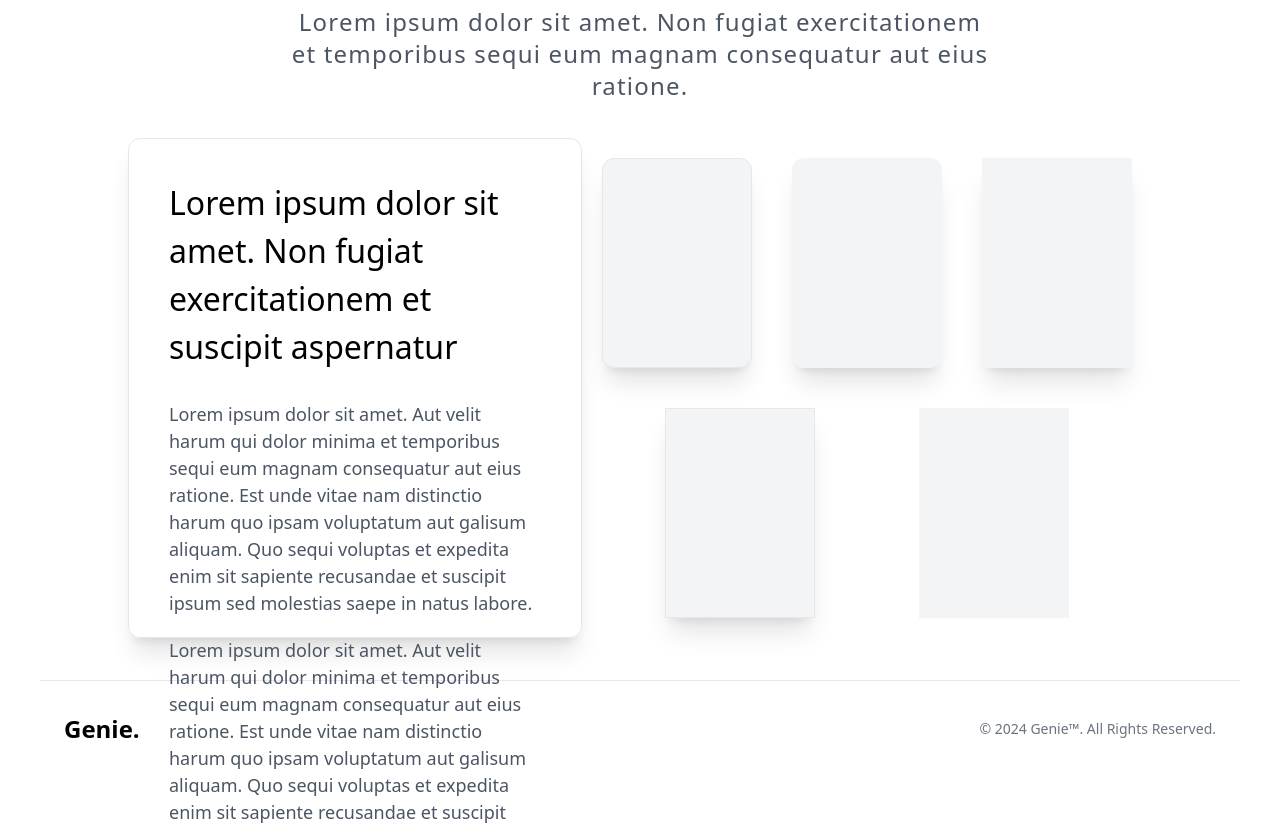
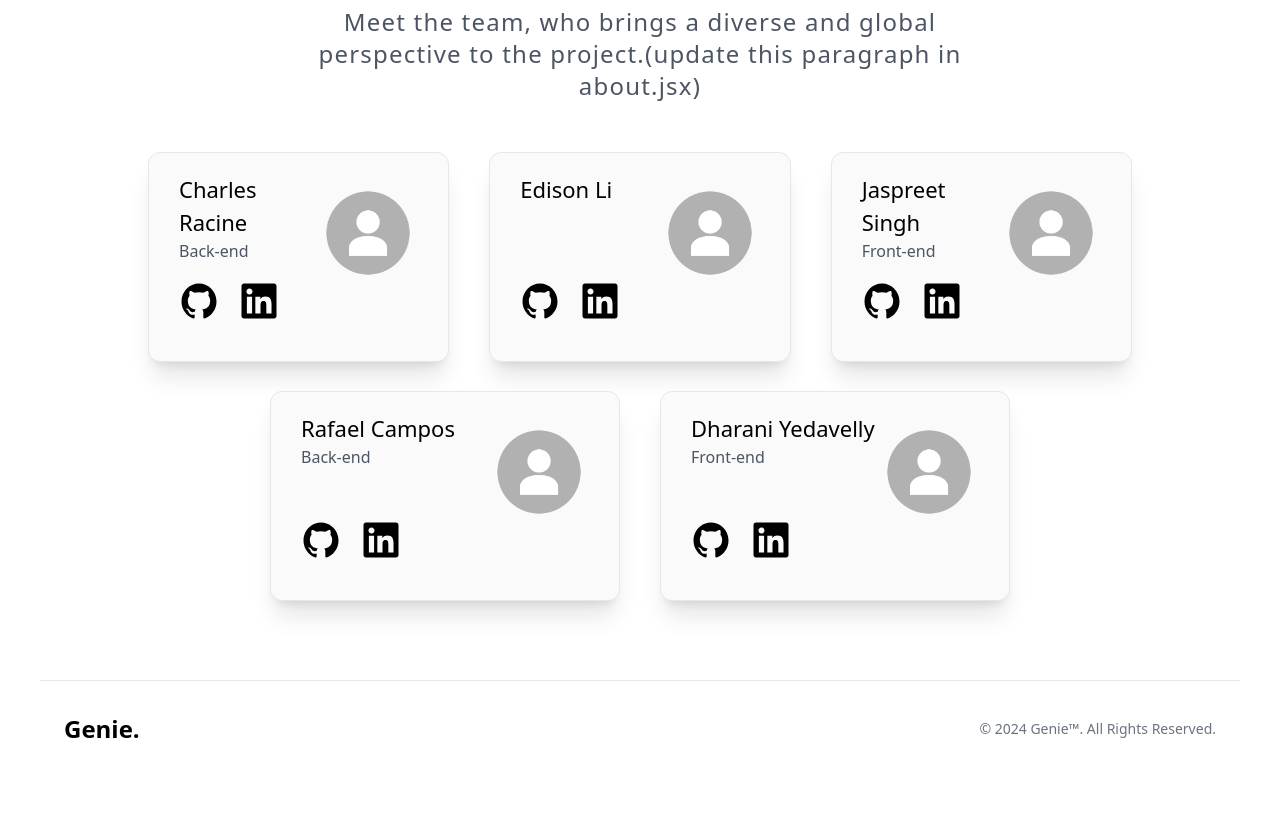
Before and after one commit to FlashGenie/genie-app, a React (Vite) app in the folder frontend/: page / in a window 1280 px wide. Shown: the part 3540-4370 px from the top of the page. After the commit the page ends 4317 px from the top, so only its background shows below. Built offline with nearby package versions, Linux system fonts and the light colour scheme; no server answers.

Commit message:
add profile divs in 'about' section

```diff
--- a/frontend/src/components/MainPage/About.jsx
+++ b/frontend/src/components/MainPage/About.jsx
@@ -1,4 +1,4 @@
-
+import AboutProfileBox from "./AboutProfileBox";
 
 function About() {
     return(
@@ -6,51 +6,54 @@ function About() {
             <div className="flex flex-col justify-center items-center">
                 <h2 className="text-5xl font-medium mb-3 text-center">About Us</h2>
                 <p className="text-gray-600 pb-5 text-2xl font-light tracking-wider text-center mb-4 max-w-[700px]">
-                Lorem ipsum dolor sit amet. Non fugiat exercitationem et temporibus sequi eum magnam consequatur aut eius ratione.
+                    Meet the team, who brings a diverse and global perspective to the project.(update this paragraph in about.jsx)
                 </p>
             </div>
 
-            <div className="flex justify-left h-[500px]">
-                <div className="flex justify-left h-full w-full min-w-[300px] max-w-[700px]">
-                    <div className="h-full w-full p-[40px] rounded-xl border shadow-xl">
-                        <h3 className="text-[32px] font-small mb-[30px]">
-                            Lorem ipsum dolor sit amet. Non fugiat exercitationem et suscipit aspernatur
-                        </h3>
-                        <p className="text-gray-600 text-[18px] mb-[20px]">
-                            Lorem ipsum dolor sit amet. Aut velit harum qui dolor minima et temporibus
-                            sequi eum magnam consequatur aut eius ratione. Est unde vitae nam distinctio
-                            harum quo ipsam voluptatum aut galisum aliquam. Quo sequi voluptas et expedita
-                            enim sit sapiente recusandae et suscipit ipsum sed molestias saepe in natus labore.
-                        </p>
-
-                        <p className="text-gray-600 text-[18px]">
-                            Lorem ipsum dolor sit amet. Aut velit harum qui dolor minima et temporibus
-                            sequi eum magnam consequatur aut eius ratione. Est unde vitae nam distinctio
-                            harum quo ipsam voluptatum aut galisum aliquam. Quo sequi voluptas et expedita
-                            enim sit sapiente recusandae et suscipit ipsum sed molestias saepe in natus labore.
-                        </p>
-                    </div>
+            <div className="flex flex-col h-full w-full">
+                <div className="flex justify-center items-center h-full w-full">
+                    {/* 1st profile */}
+                    <AboutProfileBox
+                        name={"Charles Racine"}
+                        role={"Back-end"}
+                        imgLink={"./../../../public/profile-default-img.png"}
+                        gitHubLink={"https://github.com/cracine79"}
+                        linkedinLink={"https://www.linkedin.com/in/charlee-racine-50241a7b/"}
+                    />
+                    {/* 2nd profile */}
+                    <AboutProfileBox
+                        name={"Edison Li"}
+                        role={""}
+                        imgLink={"./../../../public/profile-default-img.png"}
+                        gitHubLink={"https://github.com/edison4354"}
+                        linkedinLink={"https://www.linkedin.com/in/edison-l-832242167/"}
+                    />
+                    {/* 3rd profile */}
+                    <AboutProfileBox
+                        name={"Jaspreet Singh"}
+                        role={"Front-end"}
+                        imgLink={"./../../../public/profile-default-img.png"}
+                        gitHubLink={"https://github.com/jsingh0507"}
+                        linkedinLink={"https://www.linkedin.com/in/rafael-campos-60471a2b2/"}
+                    />
                 </div>
-                <div className="flex flex-col h-full w-full max-w-[580px]">
-                    <div className="flex justify-center items-center h-full w-full">
-                        <div className="h-[210px] w-[150px] mx-[20px] bg-gray-100 rounded-xl border shadow-xl">
-
-                        </div>
-                        <div className="h-[210px] w-[150px] mx-[20px] bg-gray-100 rounded-xl shadow-xl">
-
-                        </div>
-                        <div className="h-[210px] w-[150px] mx-[20px] bg-gray-100 shadow-xl">
-
-                        </div>
-                    </div>
-                    <div className="flex justify-evenly items-center h-full w-full pr-30" >
-                        <div className="h-[210px] w-[150px] mx-[20px] bg-gray-100 border shadow-xl">
-
-                        </div>
-                        <div className="h-[210px] w-[150px] mx-[20px] bg-gray-100">
-
-                        </div>
-                    </div>
+                <div className="flex justify-center items-center h-full w-full pr-30" >
+                    {/* 4th profile */}
+                    <AboutProfileBox
+                        name={"Rafael Campos"}
+                        role={"Back-end"}
+                        imgLink={"./../../../public/profile-default-img.png"}
+                        gitHubLink={"https://github.com/Rafa-Camp04"}
+                        linkedinLink={"https://www.linkedin.com/in/rafael-campos-60471a2b2/"}
+                    />
+                    {/* 5th profile */}
+                    <AboutProfileBox
+                        name={"Dharani Yedavelly"}
+                        role={"Front-end"}
+                        imgLink={"./../../../public/profile-default-img.png"}
+                        gitHubLink={"https://github.com/dyedavelly"}
+                        linkedinLink={"https://www.linkedin.com/in/dharaniy/"}
+                    />
                 </div>
             </div>
 
--- /dev/null
+++ b/frontend/src/components/MainPage/AboutProfileBox.jsx
@@ -0,0 +1,30 @@
+import { IoLogoGithub } from "react-icons/io";
+import { FaLinkedin } from "react-icons/fa";
+
+const AboutProfileBox = ({ name, role, imgLink, gitHubLink, linkedinLink }) => {
+  return (
+    <div className="flex h-[210px] w-[350px] mx-[20px] pt-[20px] pl-[30px] pr-[30px] pb-[30px] bg-zinc-50 rounded-xl border shadow-xl">
+        <div className="flex flex-col justify-between h-full w-full">
+            <div>
+                <h4 className="text-[22px] font-medium">{name}</h4>
+                <p className="text-gray-600">{role}</p>
+            </div>
+            <div className="flex h-[60px] w-full">
+                <a href={gitHubLink} className="h-[40px] w-[40px] mt-[10px] mr-[10px] mb-[10px]" >
+                    <IoLogoGithub className="h-full w-full" />
+                </a>
+                <a href={linkedinLink} className="h-[40px] w-[40px] m-[10px]" >
+                    <FaLinkedin className="h-full w-full" />
+                </a>
+            </div>
+        </div>
+        <div className="h-full w-[120px]">
+            <div className="h-[100px] w-[100px] mt-[10px]">
+                <img src={imgLink} />
+            </div>
+        </div>
+    </div>
+  );
+};
+
+export default AboutProfileBox;
```
Also changed, not shown: frontend/public/profile-default-img.png (added).
